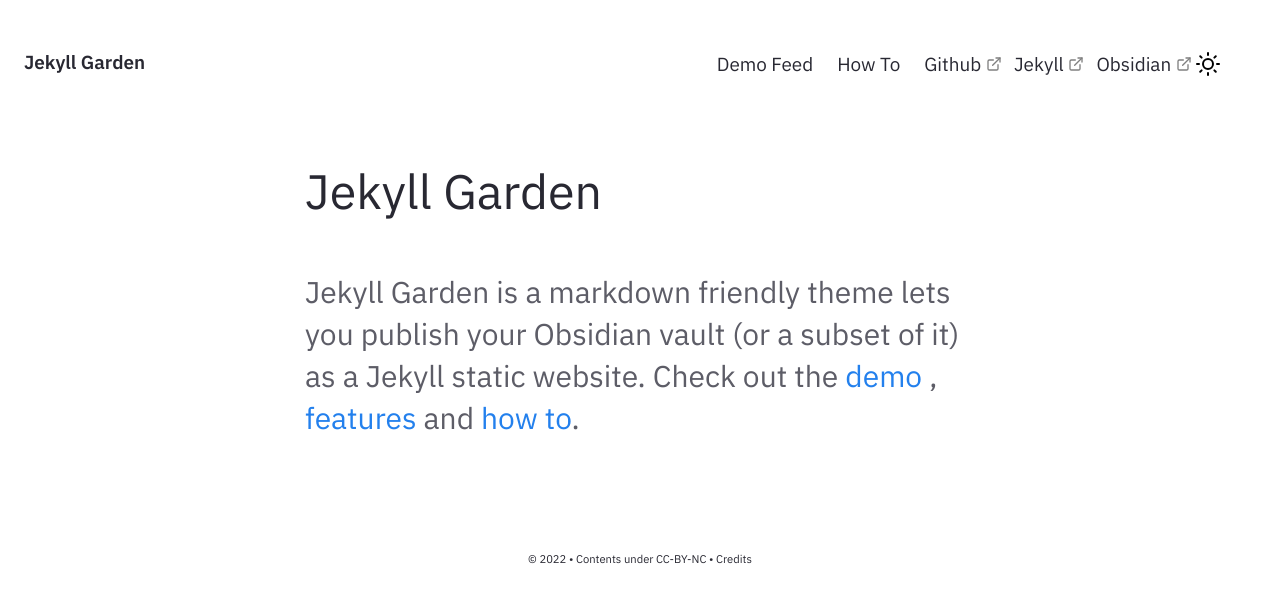
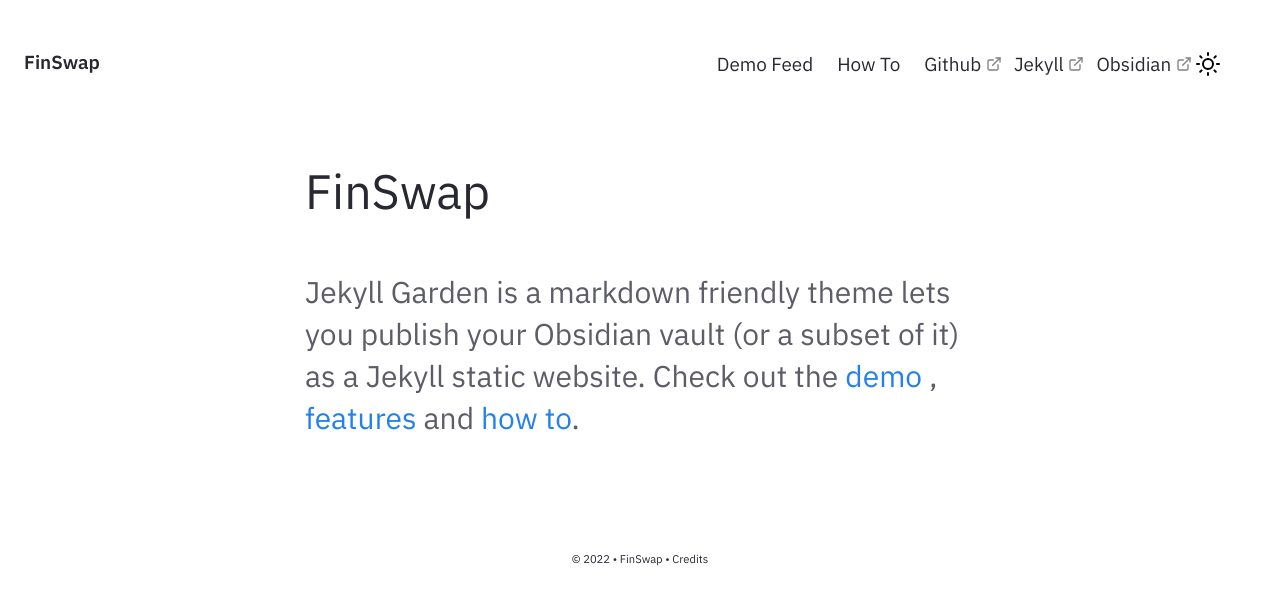
Before and after one commit to kevinroku/nroku.github.io, a Jekyll site: the page built from pages/index.md, in a window 1280 px wide. Shown: the top 605 px of the page. Built offline with Jekyll 4.4.1, drawn with Linux system fonts in a browser that asks for light colours.

Commit message:
Update _config.yml

```diff
--- a/_config.yml
+++ b/_config.yml
@@ -27,11 +27,11 @@ baseurl: ""
 
 # Website Header, Description, Footer year and text.
 # If you are deleting this, make sure you remove it from HTML files too
-heading: Jekyll Garden # Change this
+heading: FinSwap # Change this
 content: Obsidian ready Jekyll Theme
 copyright:
   year: © 2022
-  msg: Contents under CC-BY-NC
+  msg: FinSwap
 
 # Set title and content for private & broken link tooltop
 privatelinks:
```
